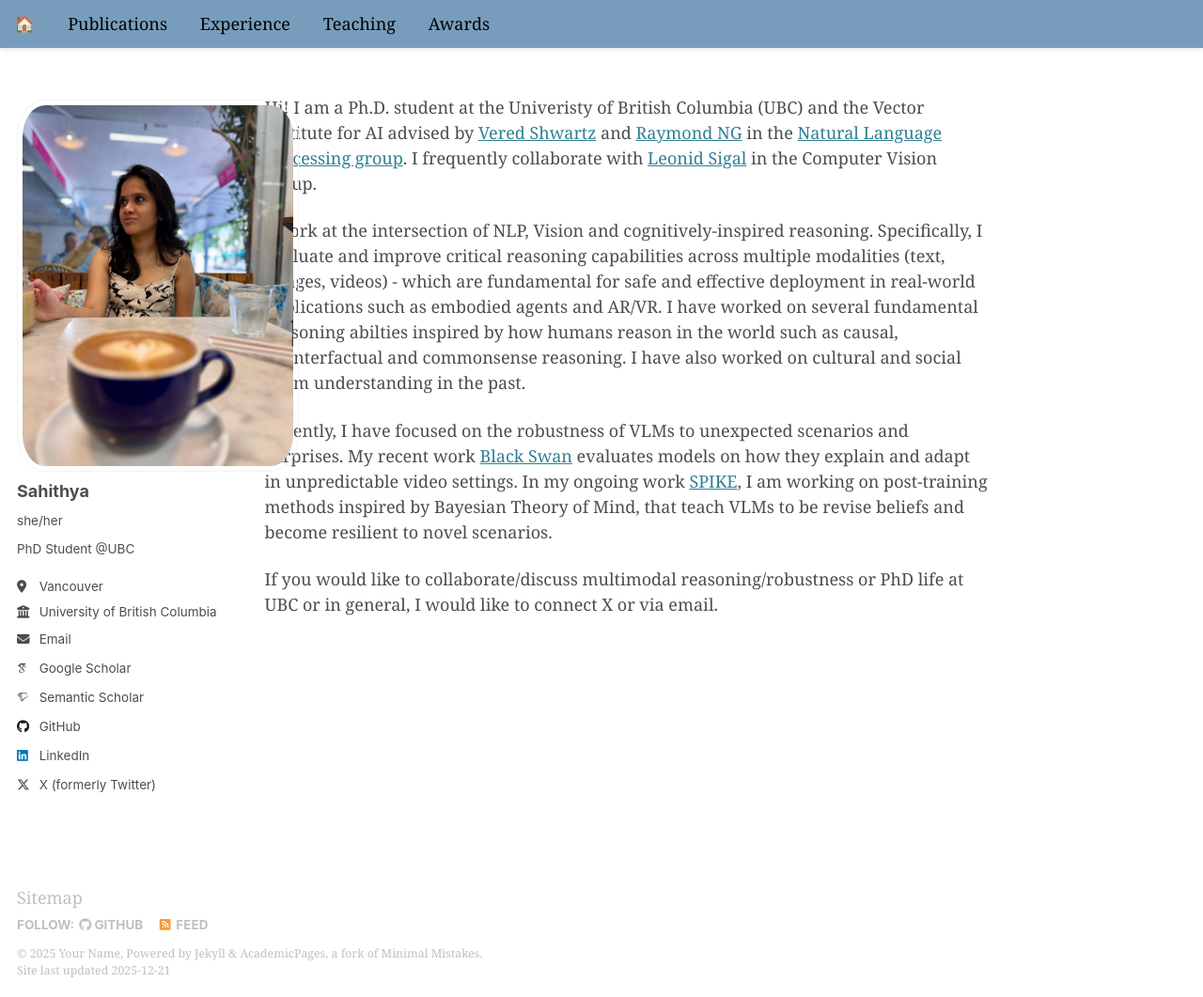
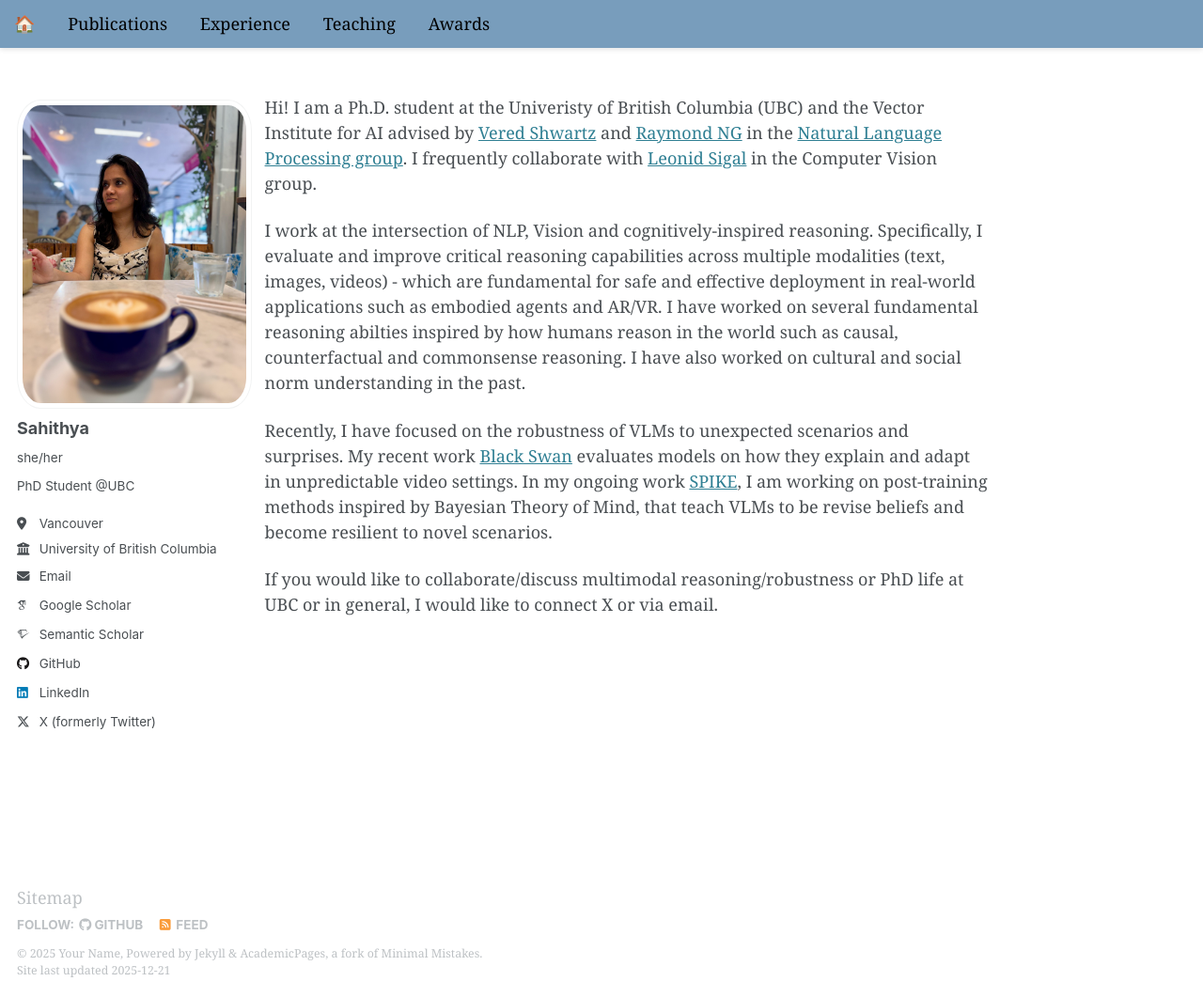
Before and after one commit to sahithyaravi/sahithyaravi.github.io, a Jekyll site: the page built from _pages/about.md, in a window 1280 px wide and 1061 px high. Shown: the whole window at 94% size. Built offline with Jekyll 4.4.1, drawn with Linux system fonts in a browser that asks for light colours; some web fonts are replaced.

Commit message:
fix sidebar width

```diff
--- a/_sass/layout/_sidebar.scss
+++ b/_sass/layout/_sidebar.scss
@@ -36,10 +36,9 @@
   }
 
   @include breakpoint($x-large) {
-    max-width: 300px;
+    max-width: $sidebar-link-max-width;
     padding-right: 0;
   }
-
   h2, h3, h4, h5, h6 {
     margin-bottom: 0;
     font-family: $sans-serif-narrow;
```
